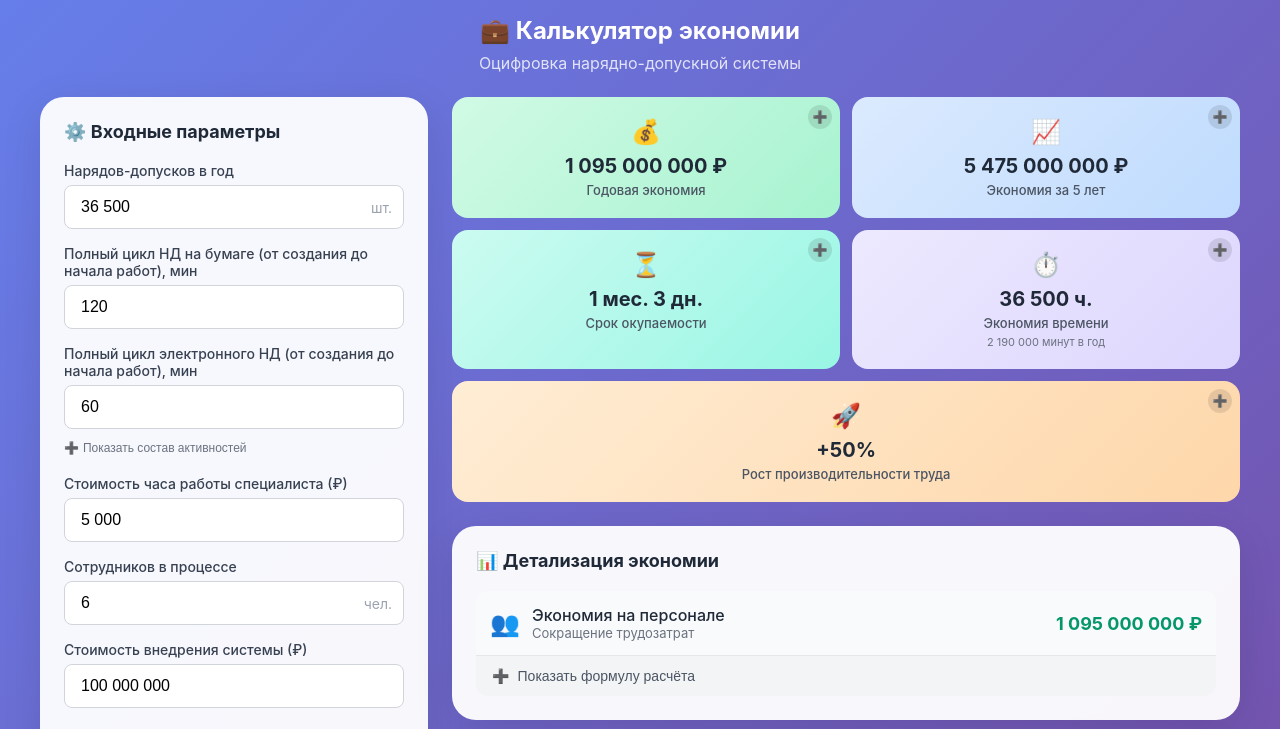
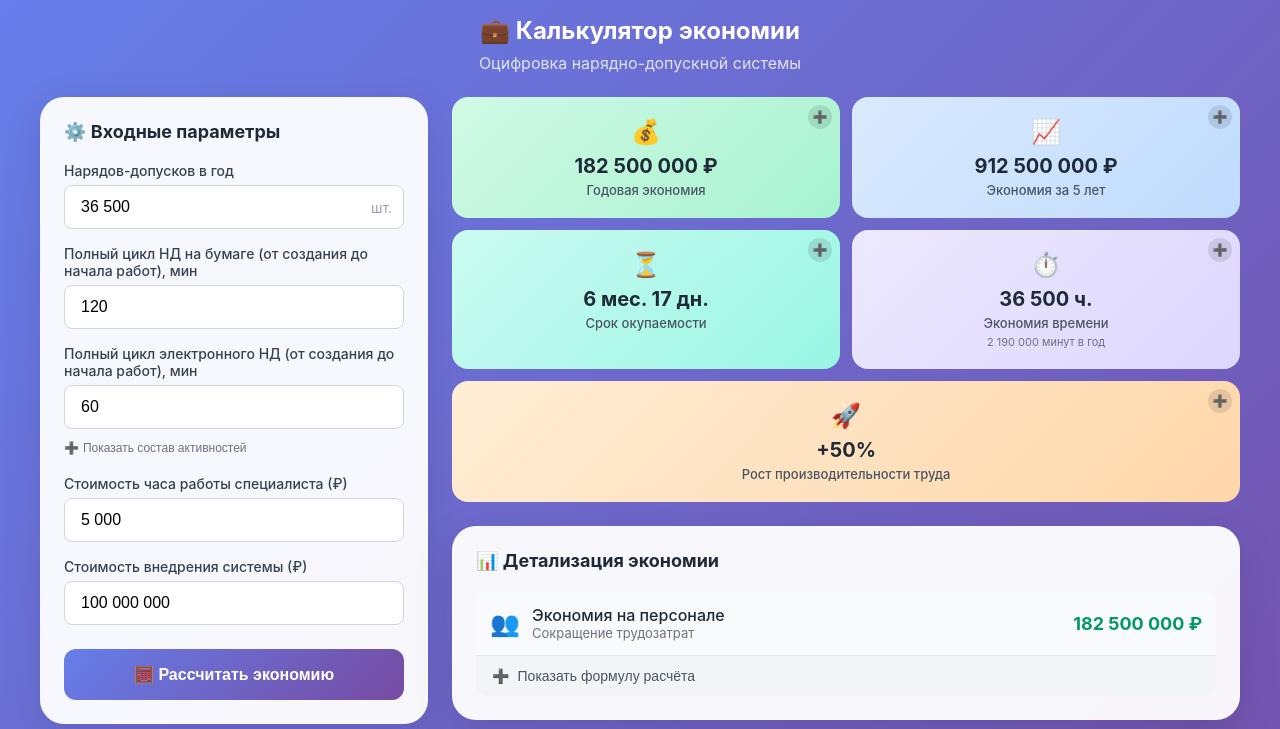
Before and after one commit to esnd-rus/calculator, a plain HTML site: page index.html in a window 1280 px wide. Both pictures are taken after a click on the button "🧮 Рассчитать экономию". Shown: the top 729 px of the page. Drawn offline with Linux system fonts and the light colour scheme.

Commit message:
Add files via upload

```diff
--- a/index.html
+++ b/index.html
@@ -309,14 +309,6 @@
                     </div>
 
                     <div class="input-group">
-                        <label>Сотрудников в процессе</label>
-                        <div class="input-wrapper">
-                            <input type="text" inputmode="numeric" id="inp5" value="6">
-                            <span class="input-unit">чел.</span>
-                        </div>
-                    </div>
-
-                    <div class="input-group">
                         <label>Стоимость внедрения системы (₽)</label>
                         <div class="input-wrapper">
                             <input type="text" inputmode="numeric" id="inp6" value="100 000 000">
@@ -344,7 +336,7 @@
                         <div class="card-formula-content" id="fContentAnnual">
                             <div class="formula-label">Формула:</div>
                             <div class="formula-block">
-                                Экономия = (Время_бумага − Время_электр) ÷ 60 × Ставка × Наряды × Сотрудники
+                                Экономия = (Время_бумага − Время_электр) ÷ 60 × Ставка × Наряды
                             </div>
                             <div class="formula-label">Подставляем:</div>
                             <div class="formula-values" id="fValsAnnual">—</div>
@@ -457,7 +449,7 @@
                         <div class="formula-content" id="fContent">
                             <div class="formula-label">Формула:</div>
                             <div class="formula-block">
-                                Экономия = (Время_бумага − Время_электр) ÷ 60 × Ставка × Наряды × Сотрудники
+                                Экономия = (Время_бумага − Время_электр) ÷ 60 × Ставка × Наряды
                             </div>
 
                             <div class="formula-label">Подставляем значения:</div>
@@ -609,7 +601,7 @@
             var paperT = getNum("inp2");
             var digitalT = getNum("inp3");
             var rate = getNum("inp4");
-            var empl = getNum("inp5");
+            var empl = 1;
             var projectCost = getNum("inp6");
 
             var savedMin = (paperT - digitalT) * permits;
@@ -657,11 +649,10 @@
                 "(" + paperT + " <span class='param-hint'>(бумага)</span> − " +
                 digitalT + " <span class='param-hint'>(электр.)</span>) ÷ 60 × " +
                 fmt(rate) + " <span class='param-hint'>(ставка)</span> × " +
-                fmt(permits) + " <span class='param-hint'>(наряды)</span> × " +
-                empl + " <span class='param-hint'>(сотр.)</span>";
+                fmt(permits) + " <span class='param-hint'>(наряды)</span>";
 
             document.getElementById("fRes").innerHTML =
-                "(" + paperT + " − " + digitalT + ") ÷ 60 × " + fmt(rate) + " × " + fmt(permits) + " × " + empl +
+                "(" + paperT + " − " + digitalT + ") ÷ 60 × " + fmt(rate) + " × " + fmt(permits) +
                 " = <strong style='color:#059669'>" + fmt(laborSave) + " ₽</strong>";
 
             document.getElementById("c1").classList.remove("blurred");
@@ -683,7 +674,7 @@
 
             // Формула для Годовой экономии
             document.getElementById("fValsAnnual").innerHTML =
-                "(" + paperT + " − " + digitalT + ") ÷ 60 × " + fmt(rate) + " × " + fmt(permits) + " × " + empl;
+                "(" + paperT + " − " + digitalT + ") ÷ 60 × " + fmt(rate) + " × " + fmt(permits);
             document.getElementById("fResAnnual").innerHTML =
                 "<strong style='color:#059669'>" + fmt(annual) + " ₽</strong>";
 
```
